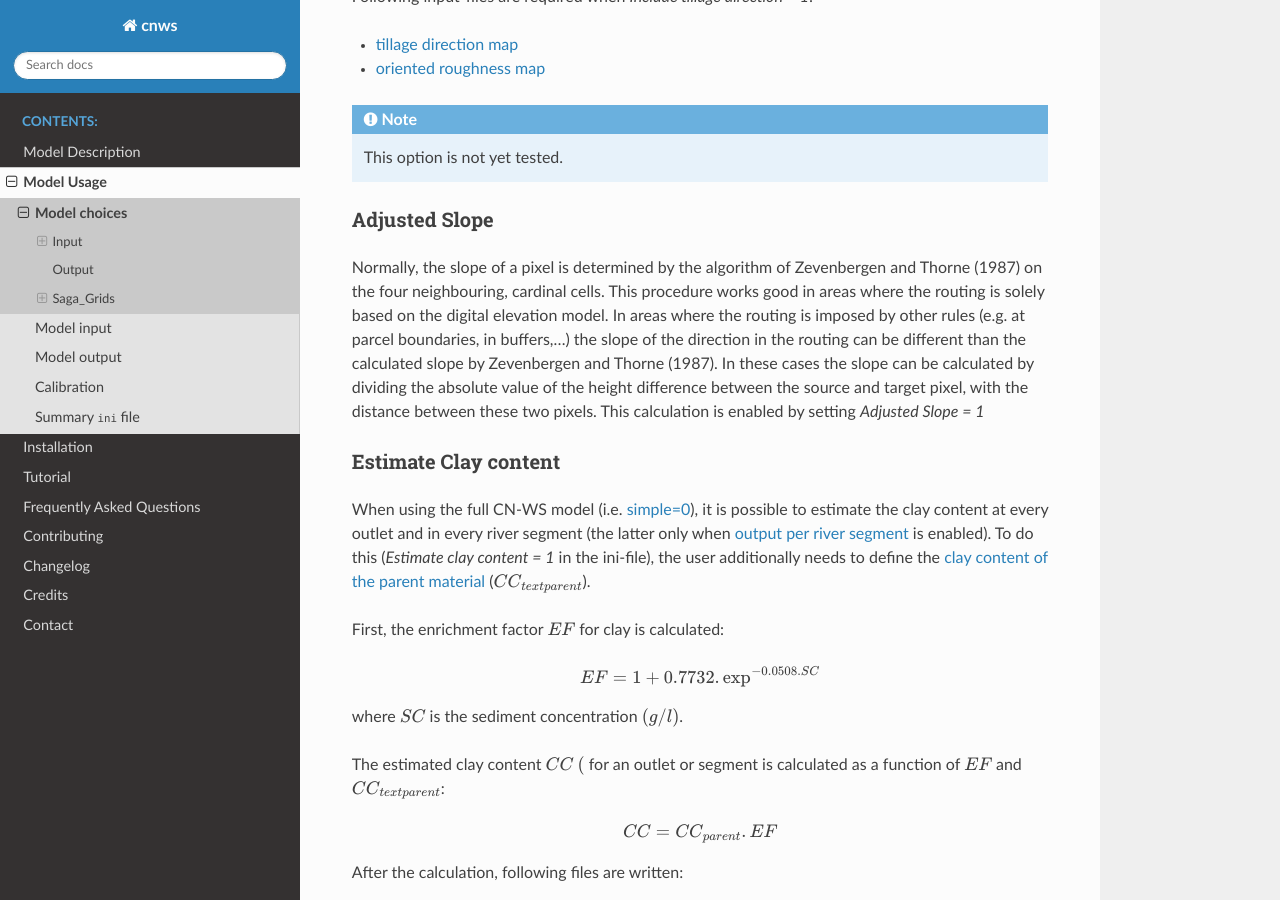
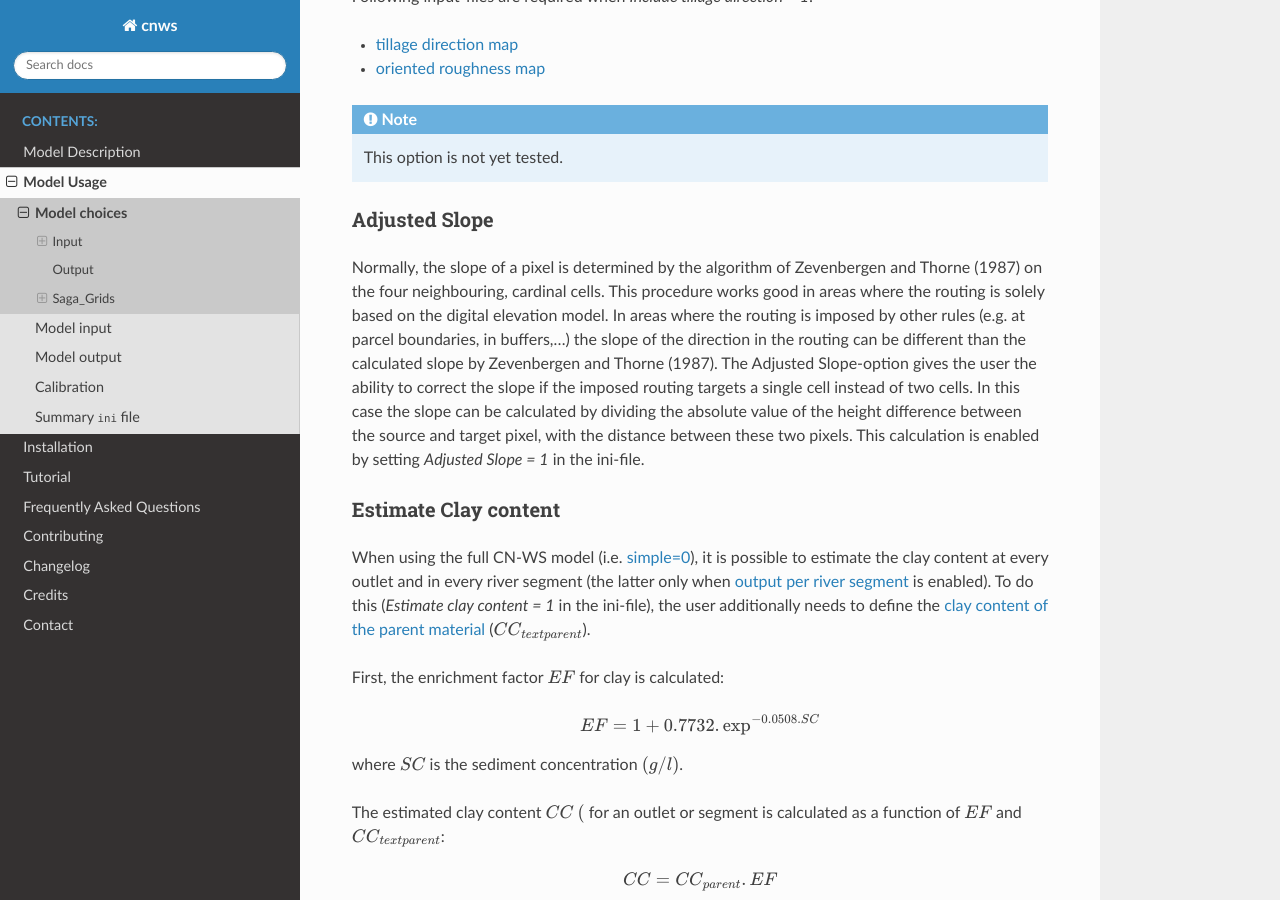
Before and after one commit to watem-sedem/watem-sedem, a Sphinx documentation site: the page built from docs/choices.rst, in a window 1280 px wide and 900 px high, scrolled down 7665 px. Built offline with Sphinx 7.4.7 and the Read the Docs theme 2.0.0, drawn with Linux system fonts in a browser that asks for light colours.

Commit message:
Expand section on Ajusted slope - iss168

```diff
--- a/docs/choices.rst
+++ b/docs/choices.rst
@@ -435,10 +435,12 @@ This procedure works good in areas where the routing is solely based on the
 digital elevation model. In areas where the routing is imposed by other rules
 (e.g. at parcel boundaries, in buffers,...) the slope of the direction in the
 routing can be different than the calculated slope by Zevenbergen and
-Thorne (1987). In these cases the slope can be calculated by dividing the
+Thorne (1987). The Adjusted Slope-option gives the user the ability to correct
+the slope if the imposed routing targets a single cell instead of two cells.
+In this case the slope can be calculated by dividing the
 absolute value of the height difference between the source and target pixel,
 with the distance between these two pixels. This calculation is enabled by
-setting `Adjusted Slope = 1`
+setting `Adjusted Slope = 1` in the ini-file.
 
 .. _estimclay:
 
```
